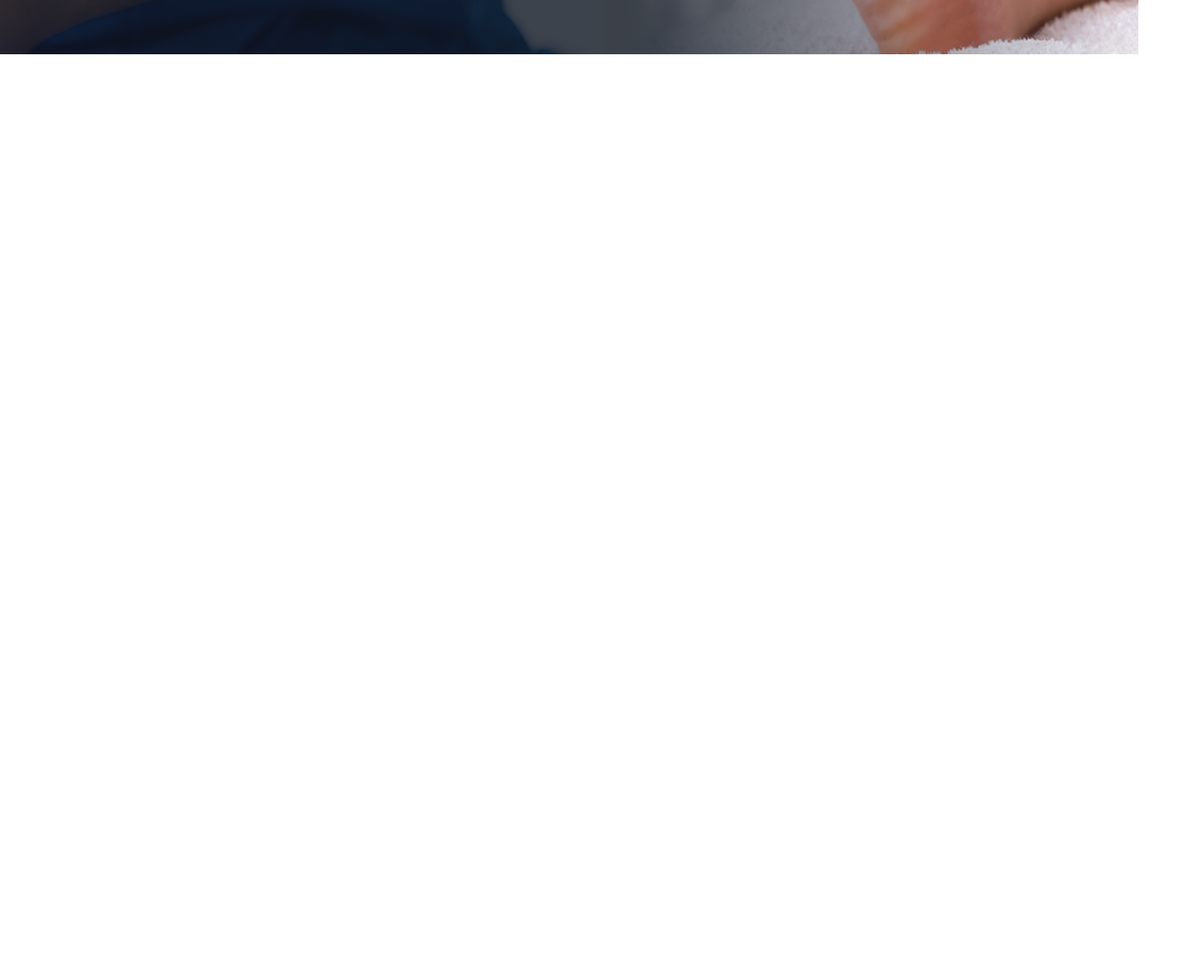
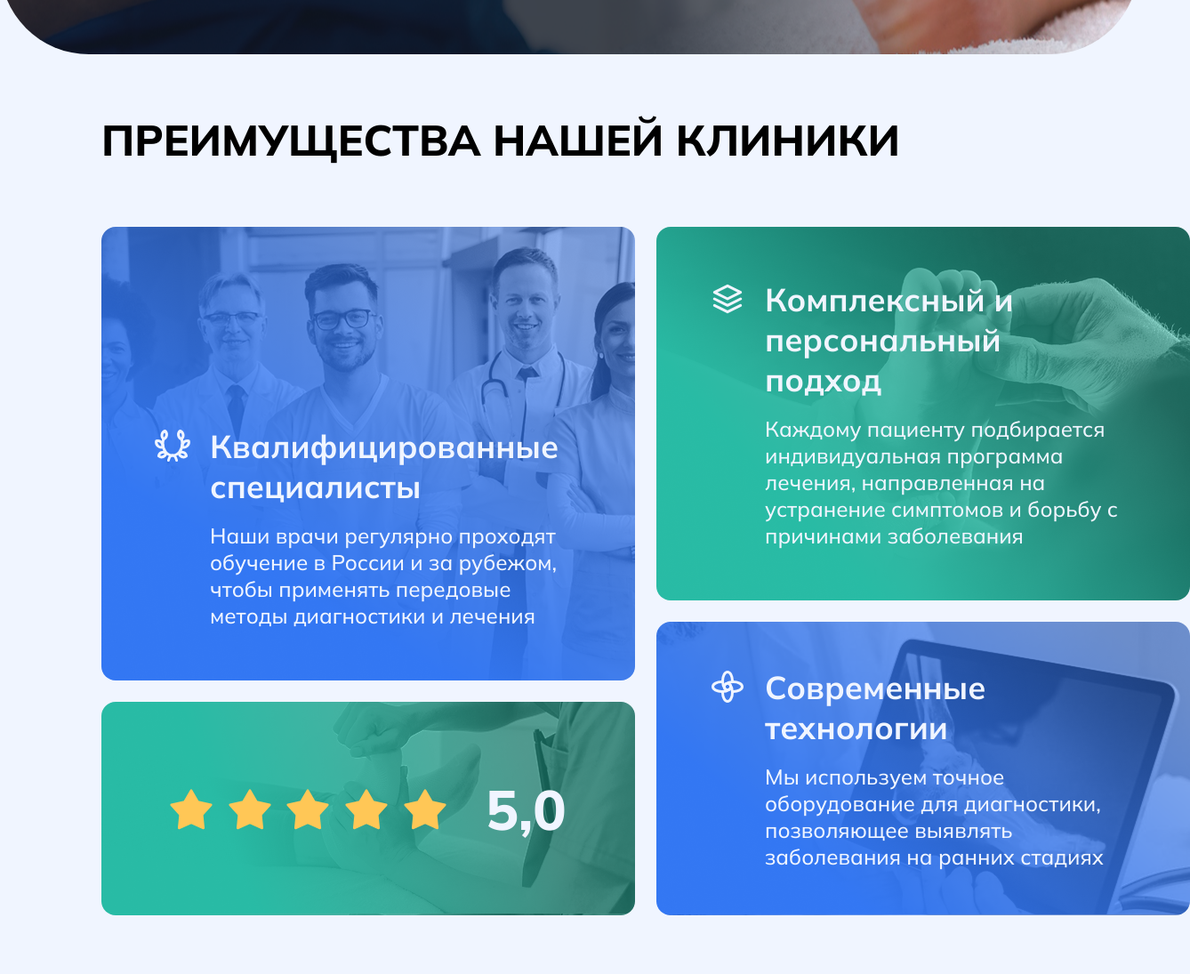
Before and after one commit to k1ny/orthopedist-landing, a website built with Vite: page index.html in a window 1280 px wide. Shown: the part 678-1773 px from the top of the page at 89% size, 1338 px wide, since content can reach past the window. Before the commit the page ends 800 px from the top, so only its background shows below. Built offline with nearby package versions, Linux system fonts and the light colour scheme.

Commit message:
advantages done

```diff
--- a/index.html
+++ b/index.html
@@ -12,6 +12,7 @@
         <link rel="stylesheet" href="/src/styles/global.css" />
         <link rel="stylesheet" href="/src/styles/header.css" />
         <link rel="stylesheet" href="/src/styles/hero.css" />
+        <link rel="stylesheet" href="/src/styles/advantages.css" />
 
         <title>Vite + TS</title>
     </head>
@@ -108,6 +109,91 @@
                     </div>
                 </div>
             </section>
+
+            <section class="advantages">
+                <div class="container advantages__content">
+                    <h2>преимущества нашей клиники</h2>
+
+                    <div class="advantages__cardsContainer">
+                        <div class="advantages__cardsGroup">
+                            <div class="advantages__card default__card">
+                                <div class="advantages__card-content">
+                                    <div class="img">
+                                        <img src="/wreath.svg" />
+                                    </div>
+
+                                    <div class="advantages__card-description">
+                                        <h3>
+                                            Квалифицированные<br />
+                                            специалисты
+                                        </h3>
+                                        <p class="advantages__card-footer">
+                                            Наши врачи регулярно проходят<br />
+                                            обучение в России и за рубежом,<br />
+                                            чтобы применять передовые<br />
+                                            методы диагностики и лечения
+                                        </p>
+                                    </div>
+                                </div>
+                            </div>
+
+                            <div class="advantages__card">
+                                <div>
+                                    <img src="/star.svg" />
+                                    <img src="/star.svg" />
+                                    <img src="/star.svg" />
+                                    <img src="/star.svg" />
+                                    <img src="/star.svg" />
+                                </div>
+                                <p>5,0</p>
+                            </div>
+                        </div>
+
+                        <div class="advantages__cardsGroup">
+                            <div class="advantages__card default__card">
+                                <div class="advantages__card-content">
+                                    <div>
+                                        <img src="complex.svg" />
+                                    </div>
+                                    <div class="advantages__card-description">
+                                        <h3>
+                                            Комплексный и<br />персональный
+                                            <br />подход
+                                        </h3>
+
+                                        <p class="advantages__card-footer">
+                                            Каждому пациенту подбирается<br />
+                                            индивидуальная программа<br />
+                                            лечения, направленная на<br />
+                                            устранение симптомов и борьбу с<br />
+                                            причинами заболевания
+                                        </p>
+                                    </div>
+                                </div>
+                            </div>
+
+                            <div class="advantages__card default__card">
+                                <div class="advantages__card-content">
+                                    <div><img src="/modern.svg" /></div>
+
+                                    <div class="advantages__card-description">
+                                        <h3>
+                                            Современные<br />
+                                            технологии
+                                        </h3>
+                                        <p class="advantages__card-footer">
+                                            Мы используем точное<br />
+                                            оборудование для диагностики,<br />
+                                            позволяющее выявлять<br />
+                                            заболевания на ранних стадиях
+                                        </p>
+                                    </div>
+                                </div>
+                            </div>
+                        </div>
+                    </div>
+                </div>
+            </section>
         </main>
         <script type="module" src="/src/main.ts"></script>
     </body>
--- /dev/null
+++ b/src/styles/advantages.css
@@ -0,0 +1,67 @@
+.advantages {
+    padding: 4.125rem 7.125rem;
+}
+.advantages__cardsContainer {
+    user-select: none;
+    padding-top: 4.25rem;
+    display: flex;
+    justify-content: space-between;
+    color: var(--color-white);
+}
+.advantages__cardsGroup {
+    display: flex;
+    flex-direction: column;
+    gap: 1.5rem;
+}
+.advantages__card {
+    width: 37.5rem;
+    border-radius: 1rem;
+}
+.default__card {
+    padding-left: 3.625rem;
+    display: flex;
+    align-items: center;
+}
+.default__card h3 {
+    font-size: 2.25rem;
+    font-weight: 700;
+}
+.default__card p {
+    font-size: 1.5rem;
+    font-weight: 500;
+}
+.advantages__card-content {
+    display: flex;
+    gap: 1.25rem;
+    height: auto;
+}
+.advantages__card-description {
+    display: flex;
+    flex-direction: column;
+    gap: 1.125rem;
+}
+.advantages__cardsGroup:nth-child(1) .advantages__card:nth-child(1) {
+    background-image: url("/advantage-bg-1.png");
+    height: 31.875rem;
+    padding-bottom: 3.625rem;
+    align-items: end;
+}
+.advantages__cardsGroup:nth-child(1) .advantages__card:nth-child(2) {
+    background-image: url("/advantage-bg-4.png");
+    height: 15rem;
+    display: flex;
+    gap: 2.75rem;
+    font-weight: 800;
+    font-size: 3.9rem;
+    justify-content: center;
+    align-items: center;
+}
+
+.advantages__cardsGroup:nth-child(2) .advantages__card:nth-child(1) {
+    background-image: url("/advantage-bg-2.png");
+    height: 26.25rem;
+}
+.advantages__cardsGroup:nth-child(2) .advantages__card:nth-child(2) {
+    background-image: url("/advantage-bg-3.png");
+    height: 20.625rem;
+}
--- a/src/styles/global.css
+++ b/src/styles/global.css
@@ -7,6 +7,7 @@
 
 :root {
     --container-width: 76.5rem;
+    --color-cold-white: #f0f5ff;
     --color-blue: hsla(219, 89%, 58%, 1);
     --color-gray: hsla(220, 21%, 52%, 1);
     --color-white: hsla(220, 100%, 97%, 1);
@@ -20,3 +21,13 @@
     width: var(--container-width);
     margin: 0 auto;
 }
+
+body {
+    background-color: var(--color-cold-white);
+}
+
+h2 {
+    font-weight: 800;
+    font-size: 3rem;
+    text-transform: uppercase;
+}
--- a/src/styles/hero.css
+++ b/src/styles/hero.css
@@ -4,6 +4,7 @@
     padding-top: 11.875rem;
     padding-bottom: 4rem;
     color: var(--color-white);
+    border-radius: 0 0 6.25rem 6.25rem;
 }
 
 .hero__content {
```
Also changed, not shown: public/advantage-bg-1.png (added), public/advantage-bg-2.png (added), public/advantage-bg-3.png (added), public/advantage-bg-4.png (added), public/complex.svg (added), public/modern.svg (added), public/star.svg (added), public/wreath.svg (added).
